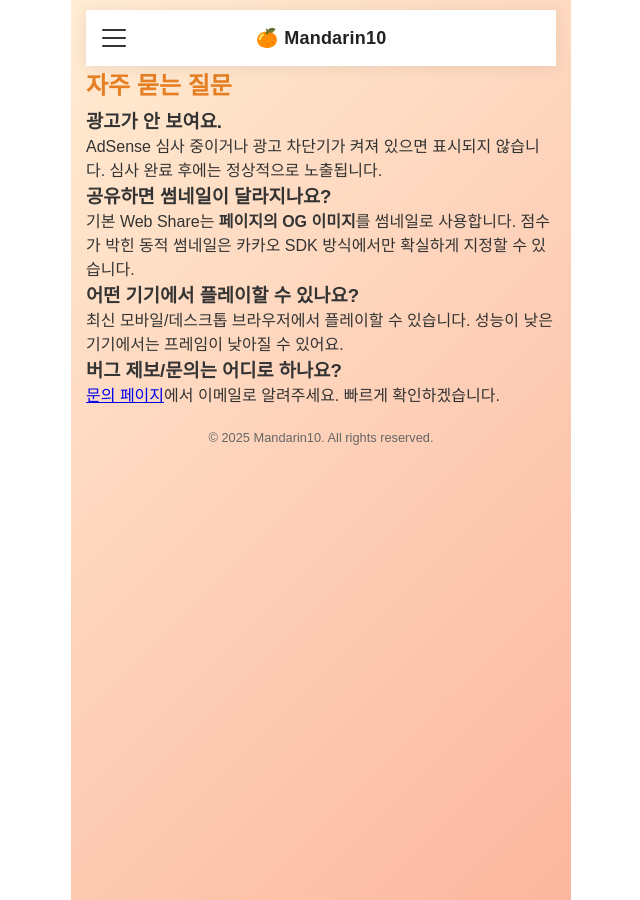
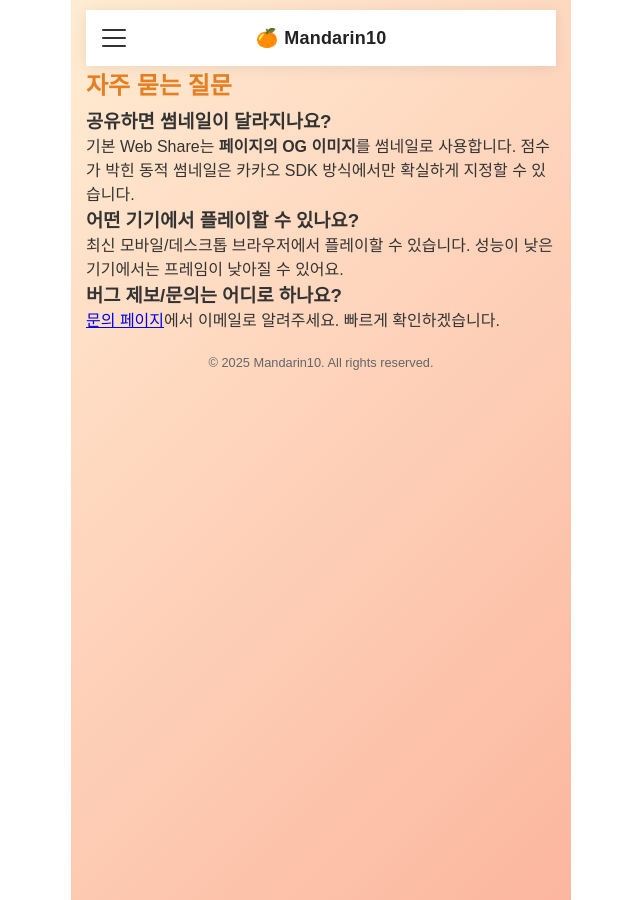
Before and after one commit to skskdmsdl/mandarin-game, a Jekyll site: the page built from faq/index.md, in a window 1280 px wide. Shown: the whole page, without its empty margins (319-959 px from the left). Built offline with Jekyll 4.4.1, drawn with Linux system fonts in a browser that asks for light colours.

Commit message:
faq 수정

```diff
--- a/faq/index.md
+++ b/faq/index.md
@@ -4,10 +4,6 @@
 ---
 
 # 자주 묻는 질문
-
-### 광고가 안 보여요.
-
-AdSense 심사 중이거나 광고 차단기가 켜져 있으면 표시되지 않습니다. 심사 완료 후에는 정상적으로 노출됩니다.
 
 ### 공유하면 썸네일이 달라지나요?
 
```
Also changed, not shown: 1 other file.
